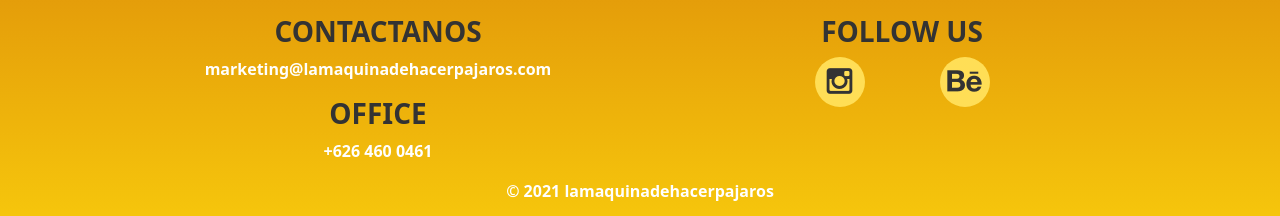
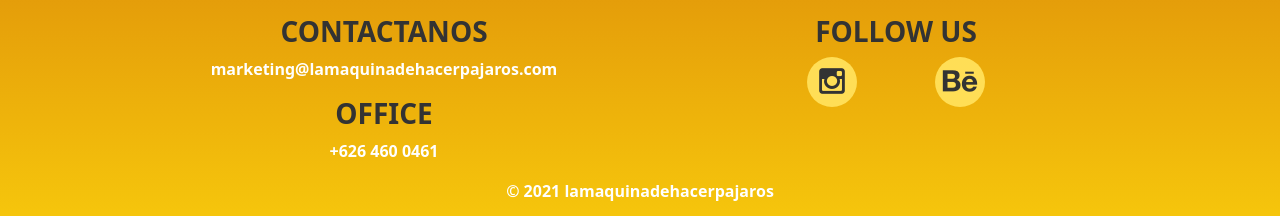
Before and after one commit to jorbinogales/theMachine, a website: page index.html in a window 1280 px wide. Shown: the part 2499-2715 px from the top of the page. Drawn offline with Linux system fonts and the light colour scheme.

Commit message:
'update'

```diff
--- a/index.html
+++ b/index.html
@@ -177,8 +177,8 @@
 
             </div>
             <div class="text">
-                <div class="row">
-                    <div class="col-12 col-md-6 m-4 m-md-0">
+                <div class="row p-0 m-0">
+                    <div class="col-12 col-md-6 p-0">
                         <h3>CONTACTANOS</h3>
                         <p><a
                                 class="text-white"
@@ -187,7 +187,7 @@
                         <h3>OFFICE</h3>
                         <p>+626 460 0461</p>
                     </div>
-                    <div class="col-12 col-md-6 m-4 m-md-0">
+                    <div class="col-12 col-md-6 p-0">
                         <h3>FOLLOW US</h3>
                         <ul class="p-0 w-50">
                             <li>
@@ -203,8 +203,8 @@
                         </ul>
                     </div>
                 </div>
-                <div class="row">
-                    <div class="col-12">
+                <div class="row p-0 m-0">
+                    <div class="col-12 p-0 m-0">
                         <p class="d-block text-center w-100">© 2021 lamaquinadehacerpajaros</p>
                     </div>
                 </div>
```
Also changed, not shown: dist/css/SunNight.css, dist/css/footer.css, dist/css/parallaxEffect.css.
